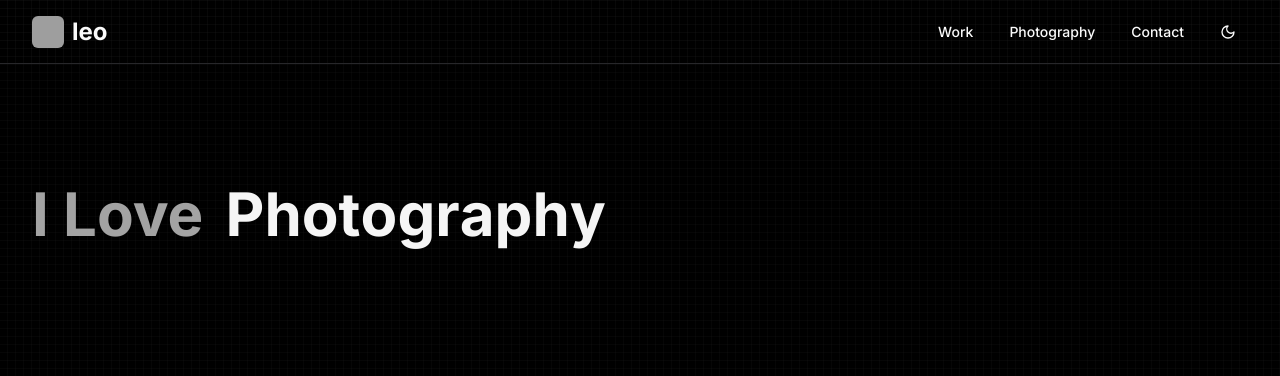
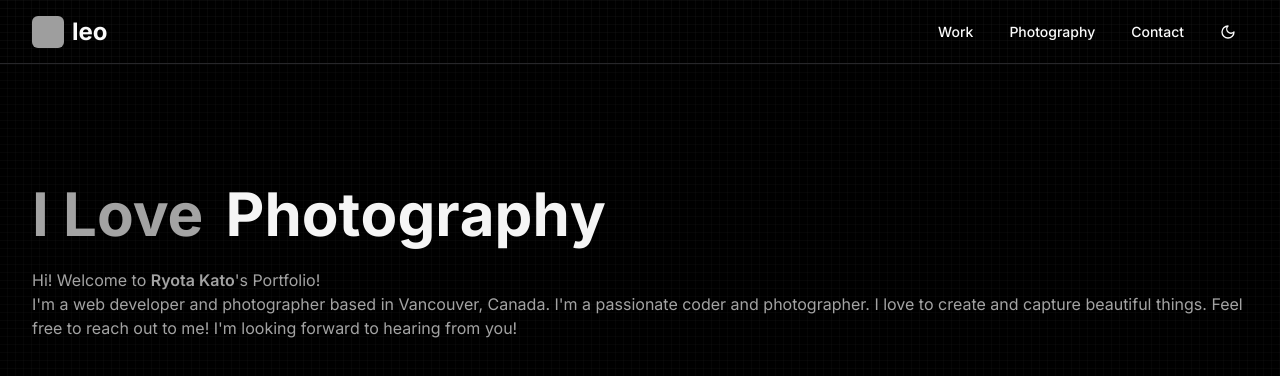
Before and after one commit to ryotakc/portfolio-cs, a Next.js app: page / in a window 1280 px wide. Shown: the top 376 px of the page. Built offline with nearby package versions, Linux system fonts and the light colour scheme; grey boxes are pictures that could not be loaded.

Commit message:
added introduce of me

```diff
--- a/app/page.tsx
+++ b/app/page.tsx
@@ -17,10 +17,10 @@ export default function Home() {
           <br className="sm:hidden"/>
           <FlipWords words={words} className="text-primary/50" /> <br />
           </div>
-          {/* <p className="text-neutral-600 dark:text-neutral-400 pt-4">
+          <p className="text-neutral-600 dark:text-neutral-400 pt-4">
             Hi! Welcome to <span className="font-semibold" color="text-primary/50">Ryota Kato</span>&apos;s Portfolio! <br />
             I&apos;m a web developer and photographer based in Vancouver, Canada. I&apos;m a passionate coder and photographer. I love to create and capture beautiful things. Feel free to reach out to me! I&apos;m looking forward to hearing from you!
-          </p> */}
+          </p>
           {/* <div className="flex space-x-3 py-5">
             <HoverBorderGradient link="https://github.com/ryotakc">
               <SiGithub />
```
